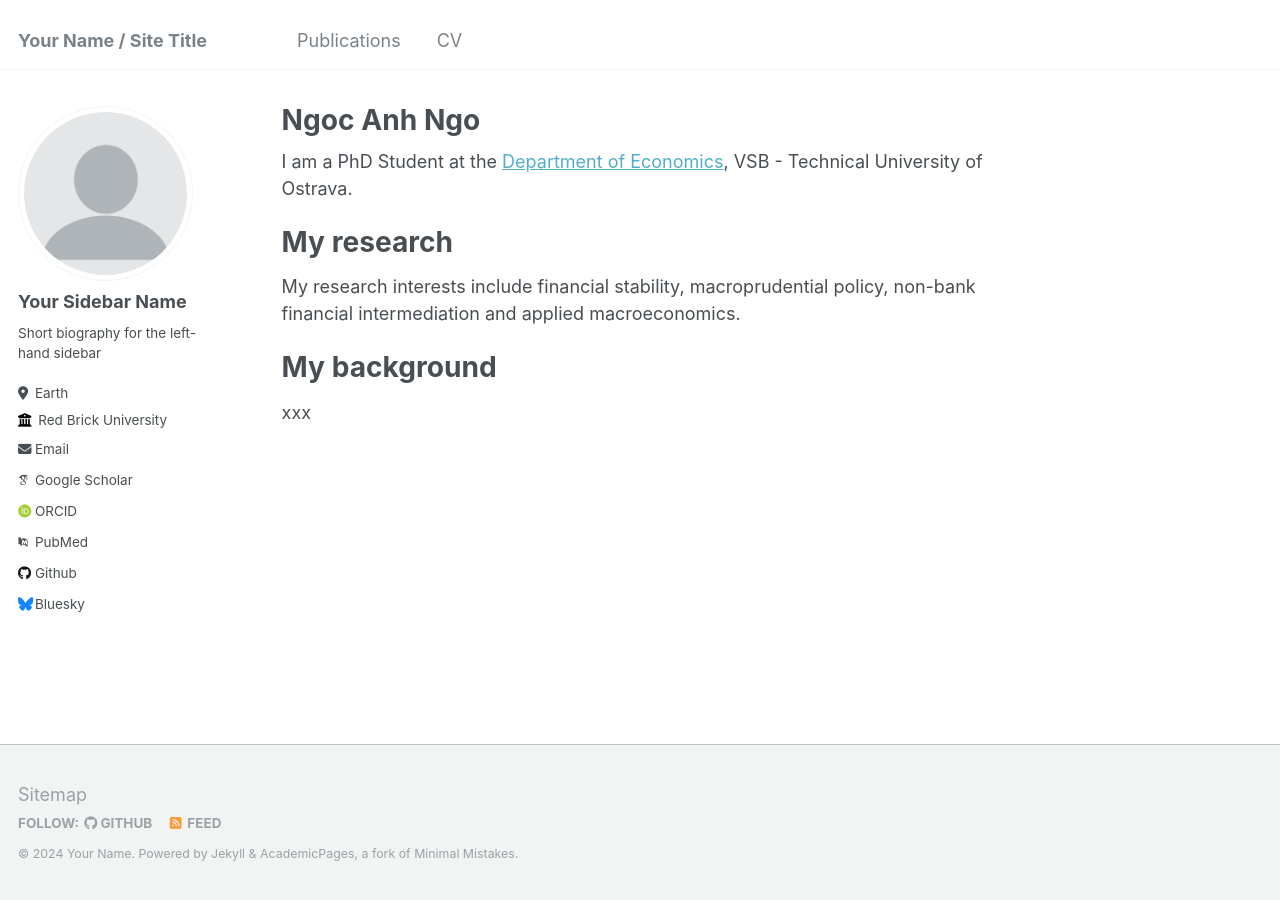
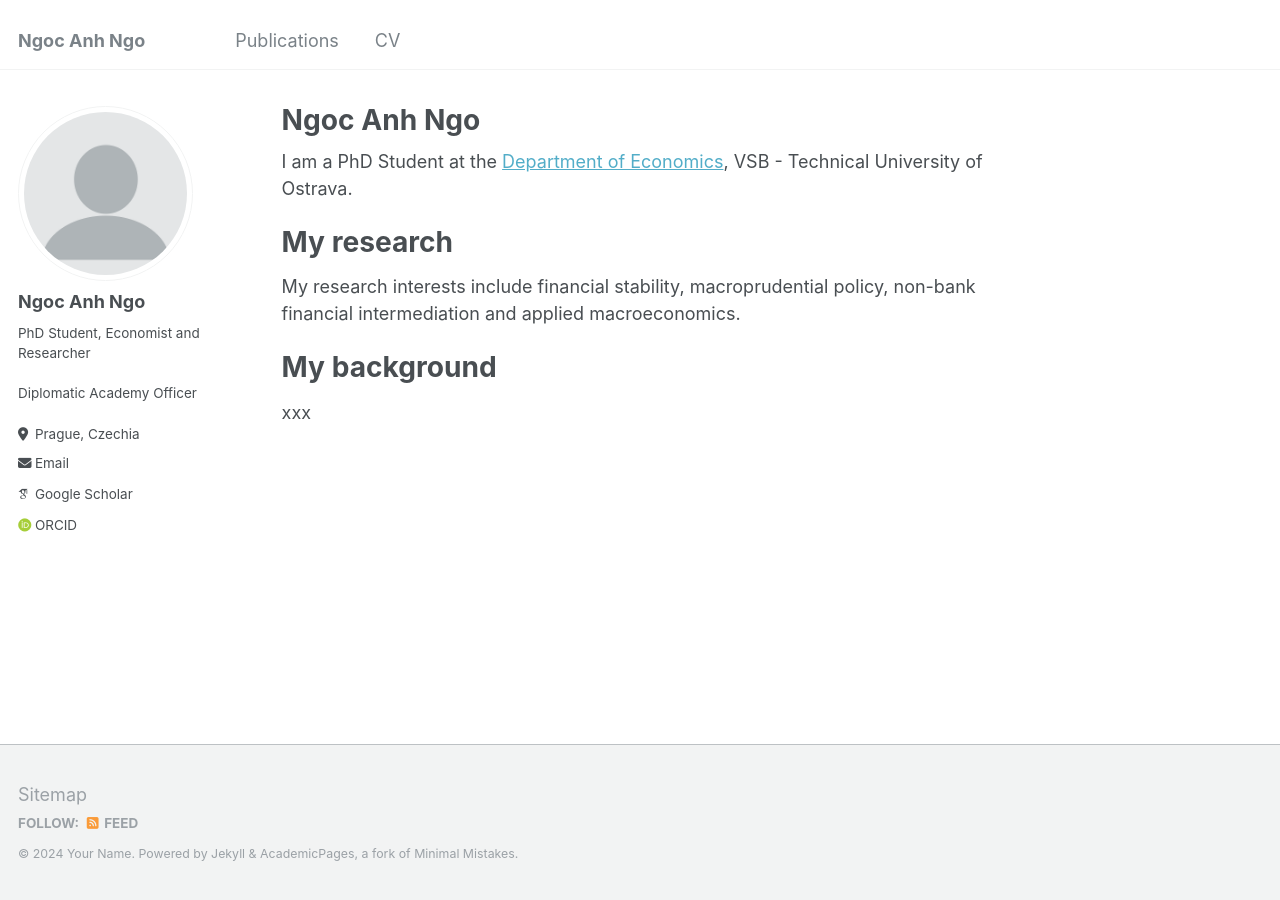
Before and after one commit to ngongocanh/ngongocanh.github.io, a Jekyll site: the page built from _pages/about.md, in a window 1280 px wide. Built offline with Jekyll 4.4.1, drawn with Linux system fonts in a browser that asks for light colours; some web fonts are replaced.

Commit message:
Update _config.yml

```diff
--- a/_config.yml
+++ b/_config.yml
@@ -8,13 +8,13 @@
 
 # Basic Site Settings
 locale                   : "en-US"
-title                    : "Your Name / Site Title"
+title                    : "Ngoc Anh Ngo"
 title_separator          : "-"
 name                     : &name "Your Name"
 description              : &description "personal description"
 url                      : https://academicpages.github.io # the base hostname & protocol for your site e.g. "https://mmistakes.github.io"
 baseurl                  : "" # the subpath of your site, e.g. "/blog"
-repository               : "academicpages/academicpages.github.io"
+repository               : "ngongocanh/ngongocanh.github.io"
 
 # Site Author - The following control what appear as part of the author content on the side bar.
 #               If a field is blank the icon and link will not appear, otherwise it will be shown.
@@ -22,33 +22,33 @@ repository               : "academicpages/academicpages.github.io"
 author:
   # Biographic information
   avatar           : "profile.png"
-  name             : "Your Sidebar Name"
+  name             : "Ngoc Anh Ngo"
   pronouns         : # example: "she/her"
-  bio              : "Short biography for the left-hand sidebar"
-  location         : "Earth"
-  employer         : "Red Brick University"
+  bio              : "PhD Student, Economist and Researcher <br> <br> Diplomatic Academy Officer"
+  location         : "Prague, Czechia"
+  employer         :
   uri              : # URL
-  email            : "none@example.org"
+  email            : "me@ngongocanh.cz"
 
   # Academic websites
   arxiv            : # URL - Update with the correct link to your profile
-  googlescholar    : "https://scholar.google.com/citations?user=PS_CX0AAAAAJ"
+  googlescholar    : "https://scholar.google.com/citations?user=Tnr6C_0AAAAJ&hl=en"
   impactstory      : # URL
-  orcid            : "http://orcid.org/yourorcidurl"
+  orcid            : "http://orcid.org/0000-0002-4394-6344"
   semantic         : # URL
-  pubmed           : "https://www.ncbi.nlm.nih.gov/pubmed/?term=john+snow"
+  pubmed           : # URL
   researchgate     : # URL
 
   # Repositories and software development
   bitbucket        : # Username - Update with your username on the site
   codepen          : # Username
   dribbble         : # Username
-  github           : "academicpages"
+  github           : # Username
   kaggle           : # Username
   stackoverflow    : # User number or user number and name (i.e., use "1" or "1/jeff-atwood")
 
   # Social media
-  bluesky          : "bsky.app" # Replace this with you Bluesky username
+  bluesky          :  # Replace this with you Bluesky username
   facebook         : # Username
   flickr           : # Username
   foursquare       : # Username
```
